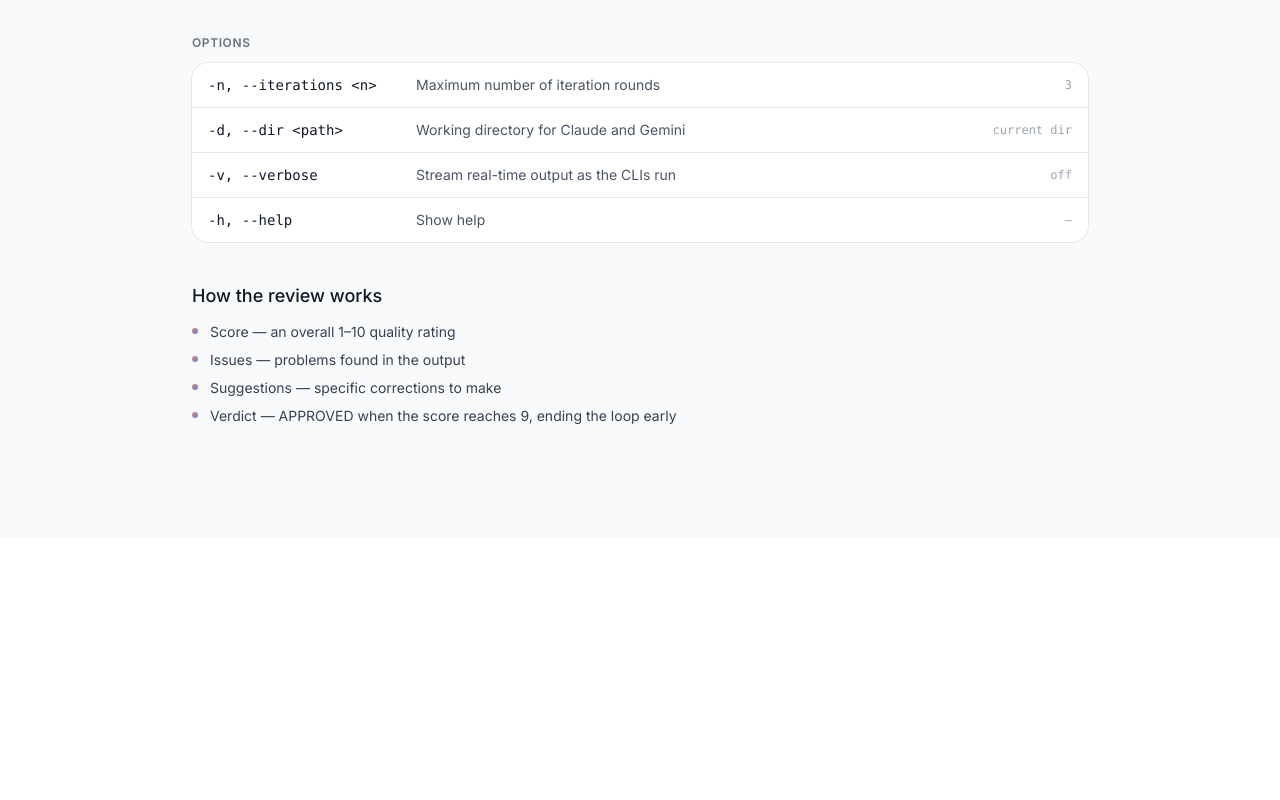
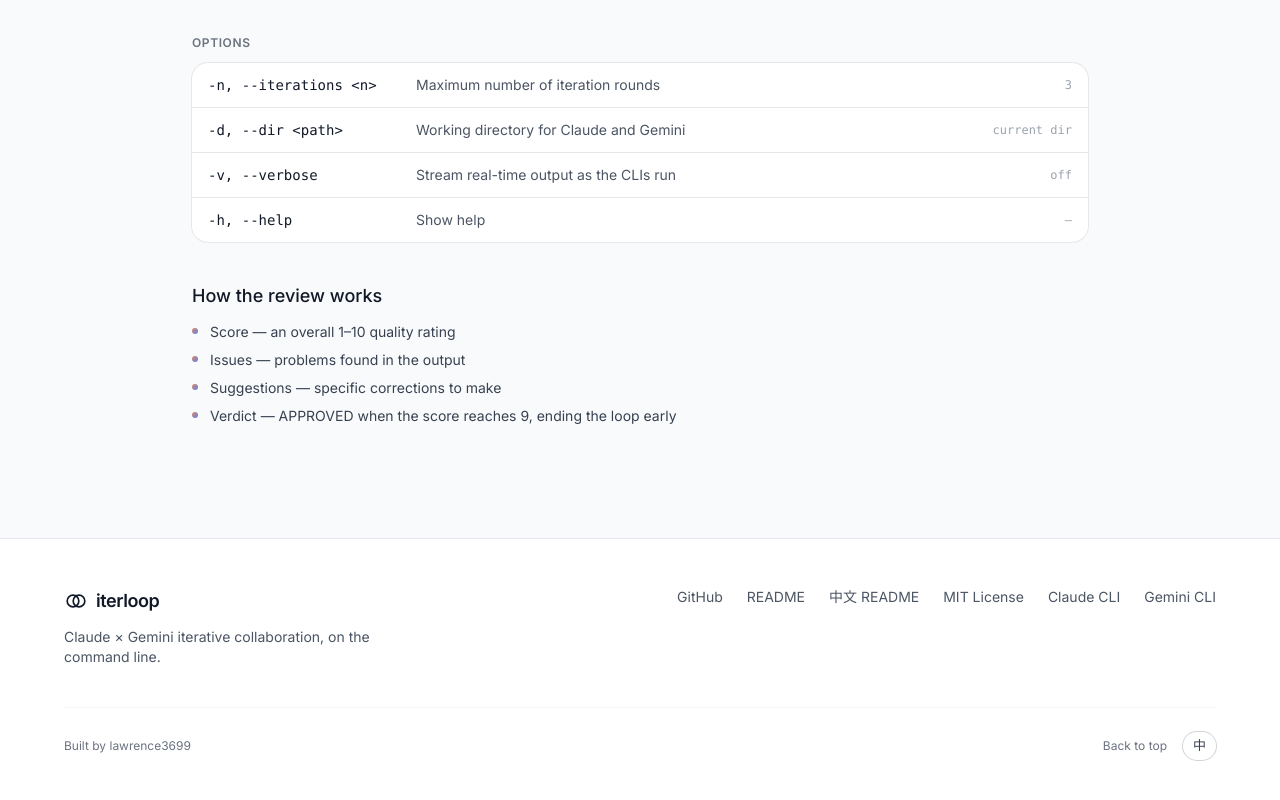
Before and after one commit to lawrence3699/iterloop, a React (Vite) app in the folder site/: page / in a window 1280 px wide. Shown: the part 3995-4795 px from the top of the page. Before the commit the page ends 4533 px from the top, so only its background shows below. Built offline with nearby package versions, Linux system fonts and the light colour scheme.

Commit message:
feat(site): Footer, favicon, final page assembly

```diff
--- a/site/src/App.tsx
+++ b/site/src/App.tsx
@@ -6,6 +6,7 @@
 import { Features } from './components/Features'
 import { QuickStart } from './components/QuickStart'
 import { Usage } from './components/Usage'
+import { Footer } from './components/Footer'
 
 export default function App() {
   return (
@@ -22,6 +23,7 @@
           <QuickStart />
           <Usage />
         </main>
+        <Footer />
       </div>
     </LanguageProvider>
   )
--- /dev/null
+++ b/site/src/components/Footer.tsx
@@ -0,0 +1,45 @@
+import { useContent } from '../i18n/useContent'
+import { Logo } from './Logo'
+import { LangToggle } from './LangToggle'
+
+export function Footer() {
+  const { footer } = useContent()
+  return (
+    <footer className="border-t border-gray-200 px-5 py-12">
+      <div className="mx-auto max-w-6xl">
+        <div className="flex flex-col gap-8 sm:flex-row sm:items-start sm:justify-between">
+          <div className="max-w-xs">
+            <div className="flex items-center gap-2 text-gray-900">
+              <Logo className="h-6 w-6" />
+              <span className="text-lg font-semibold tracking-tight">iterloop</span>
+            </div>
+            <p className="mt-3 text-sm text-gray-600">{footer.tagline}</p>
+          </div>
+          <nav className="grid grid-cols-2 gap-x-10 gap-y-2.5 sm:flex sm:flex-wrap sm:gap-x-6">
+            {footer.links.map((l) => (
+              <a
+                key={l.label}
+                href={l.href}
+                target="_blank"
+                rel="noreferrer"
+                className="text-sm text-gray-600 transition-colors hover:text-gray-900"
+              >
+                {l.label}
+              </a>
+            ))}
+          </nav>
+        </div>
+
+        <div className="mt-10 flex flex-col items-center gap-4 border-t border-gray-100 pt-6 sm:flex-row sm:justify-between">
+          <p className="text-xs text-gray-500">{footer.madeBy}</p>
+          <div className="flex items-center gap-4">
+            <a href="#top" className="text-xs text-gray-500 transition-colors hover:text-gray-900">
+              {footer.backToTop}
+            </a>
+            <LangToggle />
+          </div>
+        </div>
+      </div>
+    </footer>
+  )
+}
```
Also changed, not shown: site/public/favicon.svg (added).
